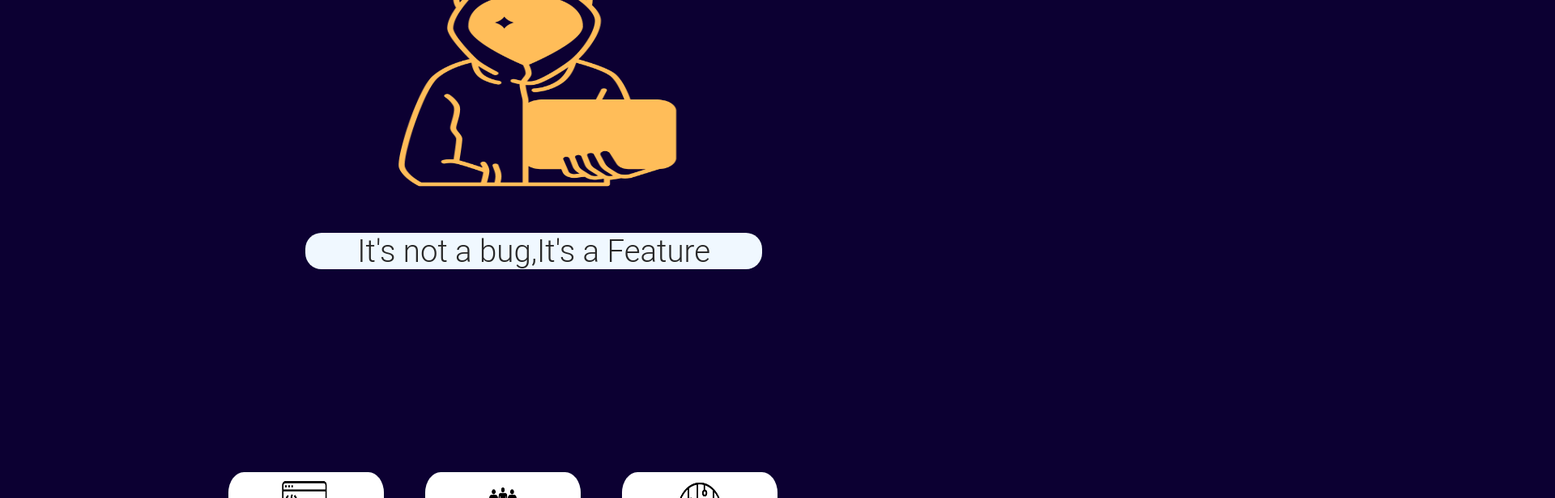
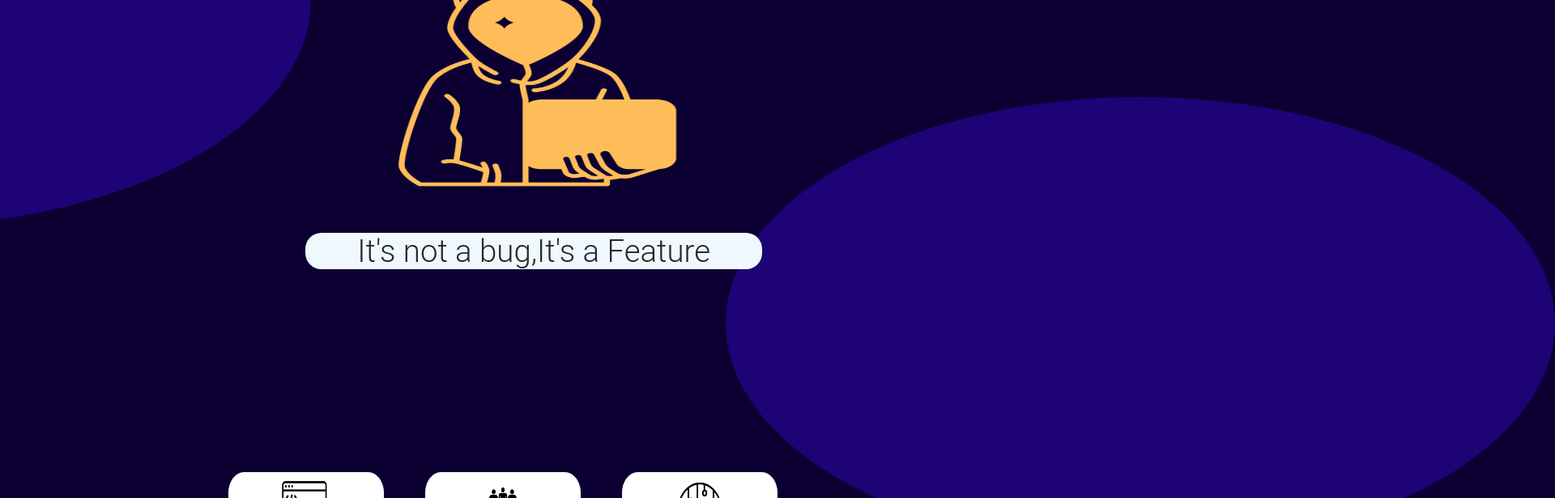
Before and after one commit to BlooMaz/computer-club, a React (Create React App) app: page / in a window 1280 px wide. Shown: the part 280-896 px from the top of the page at 81% size, 1920 px wide, since content can reach past the window. Built offline with nearby package versions, Linux system fonts and the light colour scheme.

Commit message:
modified:   src/App.js

```diff
--- a/src/App.js
+++ b/src/App.js
@@ -10,6 +10,8 @@ class App extends Component {
   render() {
     return (
       <div>
+        <div className='circle1'></div>
+        <div className='circle2'></div>
       <BrowserRouter>
         <Routes>
             <Route index element={<Home />}/>
```
